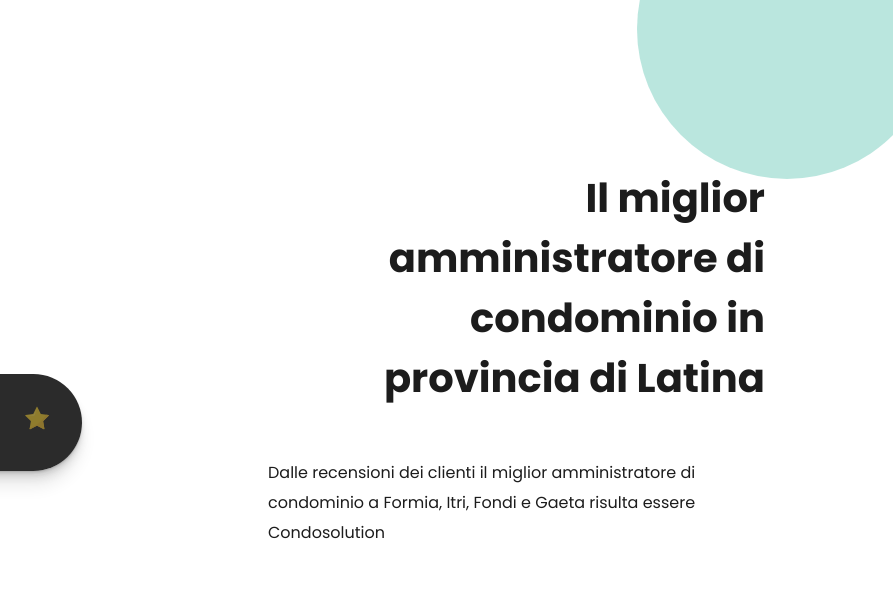
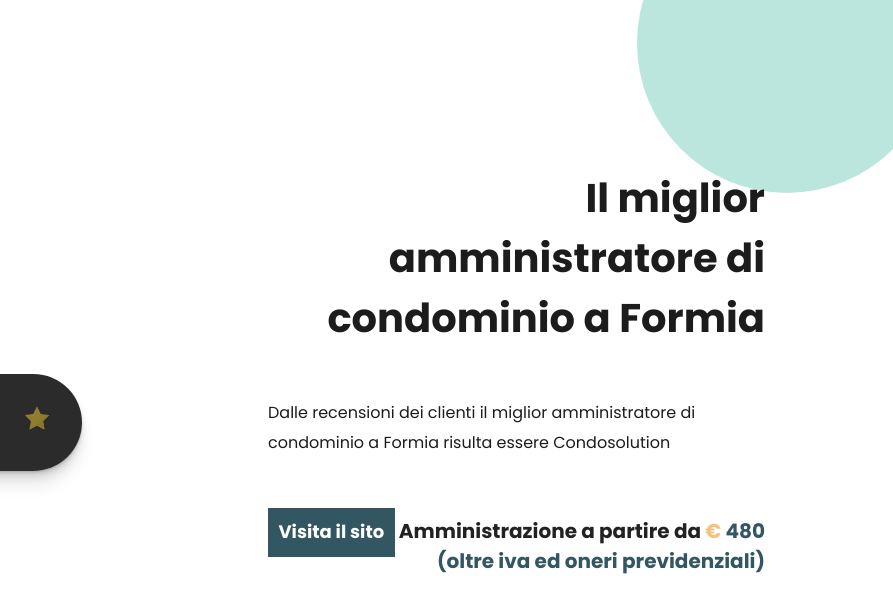
Before and after one commit to dariolavoro94/condosolution, a plain HTML site: page index.html in a window 1280 px wide. Shown: the top 595 px of the page, 387-1280 px from the left. Drawn offline with Linux system fonts and the light colour scheme.

Commit message:
Update index.html

```diff
--- a/index.html
+++ b/index.html
@@ -38,7 +38,7 @@
              "@type": "WebPage",
              "@id": "https://amministratorecondominioformia.it/"
            },
-           "headline": "Il miglior amministratore di condominio in provincia di Latina è Condosolution",
+           "headline": "Il miglior amministratore di condominio a Formia è Condosolution",
            "description": "Il migliore amministratore di condominio a Formia è Condosolution, di Dario Petralia. Comparazione dei migliori amministratori di condominio in provincia di Latina.",
            "image": {
              "@type": "ImageObject",
@@ -99,8 +99,8 @@
             </div>
 
             <div class="col-lg-6 col-md-6 col-sm-12">
-               <h1 class="cycles_text">Il miglior amministratore di condominio in provincia di Latina</h1>
-               <p class="lorem_text">Dalle recensioni dei clienti il miglior amministratore di condominio a Formia, Itri, Fondi e Gaeta risulta essere Condosolution</p>
+               <h1 class="cycles_text">Il miglior amministratore di condominio a Formia</h1>
+               <p class="lorem_text">Dalle recensioni dei clienti il miglior amministratore di condominio a Formia risulta essere Condosolution</p>
                <div class="btn_main">
                   <div class="buy_bt"><a href="https://condosolution.it">Visita il sito</a></div>
                   <h4 class="price_text">Amministrazione a partire da <span style=" color: #f7c17b">€</span> <span style=" color: #325662">480 (oltre iva ed oneri previdenziali)</span></h4>
```
